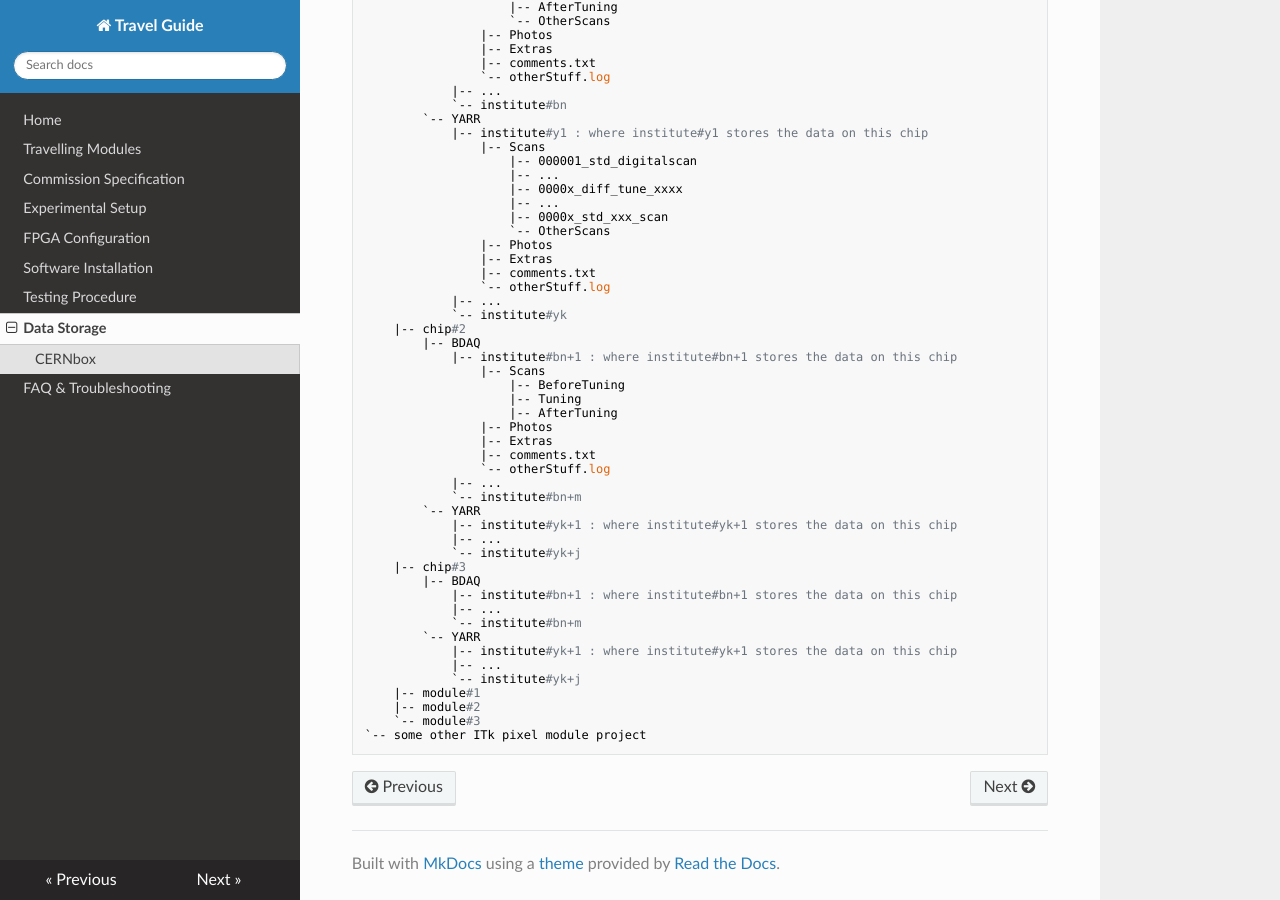
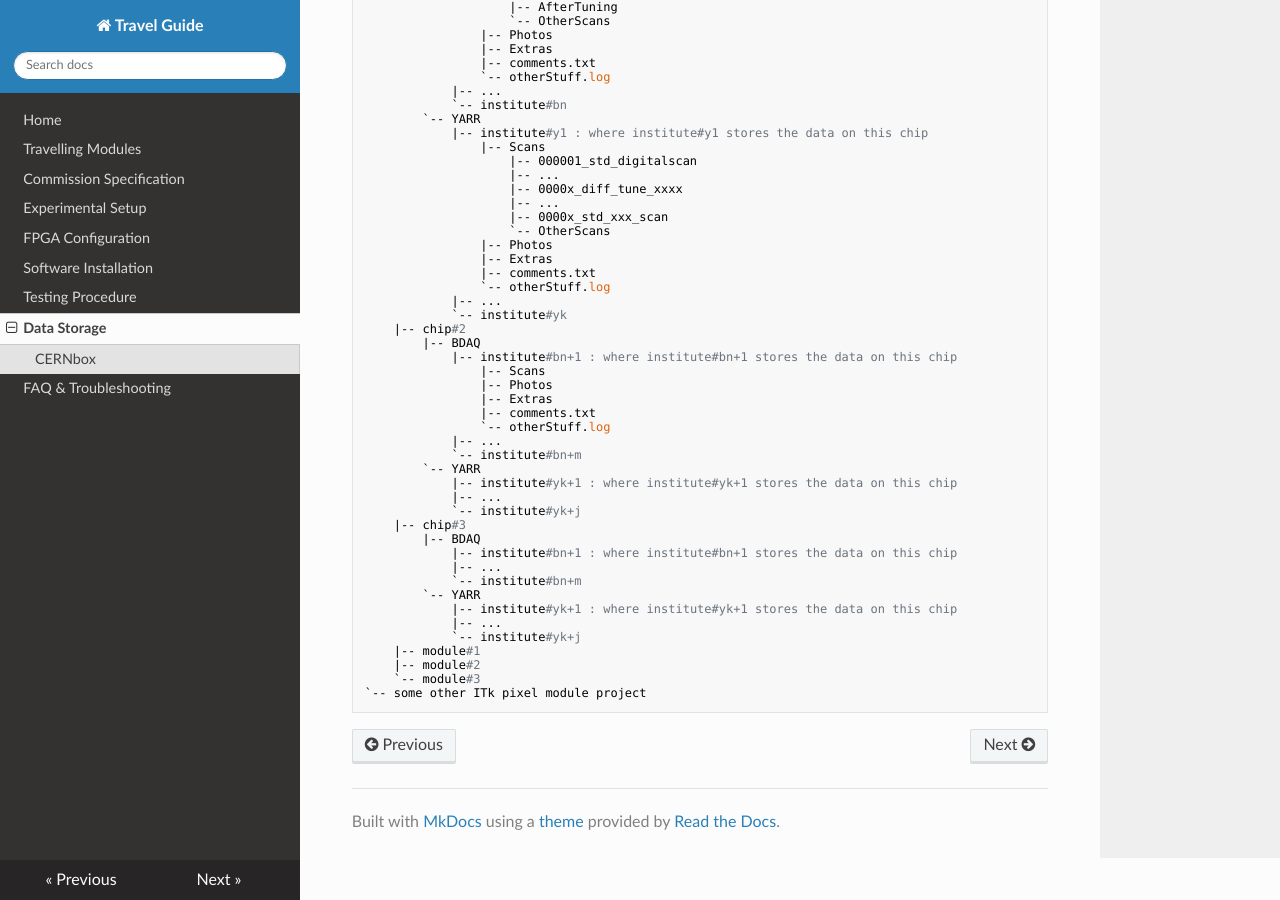
Before and after one commit to lime86/TravellingModule, an MkDocs documentation site: the page built from docs/datastorage.md, in a window 1280 px wide and 900 px high, scrolled down 1358 px. Built offline with MkDocs 1.6.1, drawn with Linux system fonts in a browser that asks for light colours; nearby versions of some CDN libraries; old or Windows-style settings are respelled for this version of MkDocs; some of the changed text lies outside the part shown.

Commit message:
clean up

```diff
--- a/docs/datastorage.md
+++ b/docs/datastorage.md
@@ -78,9 +78,6 @@ Folder structure with some suggestions on the subfolder structure:
 		|-- BDAQ
 			|-- institute#bn+1 : where institute#bn+1 stores the data on this chip
 				|-- Scans
-					|-- BeforeTuning
-					|-- Tuning
-					|-- AfterTuning
 				|-- Photos
 				|-- Extras
 				|-- comments.txt
```
Also changed, not shown: other parts of docs/datastorage.md (+2 -2 lines).
